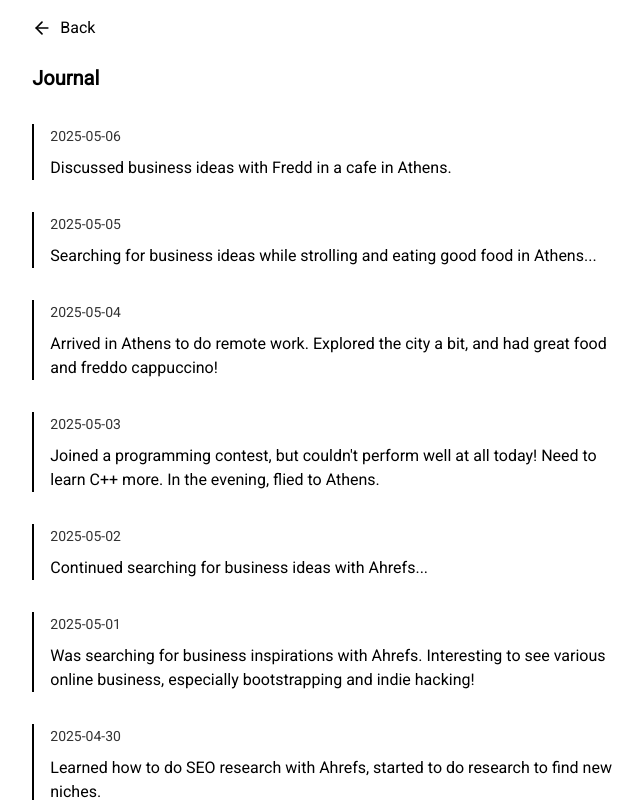
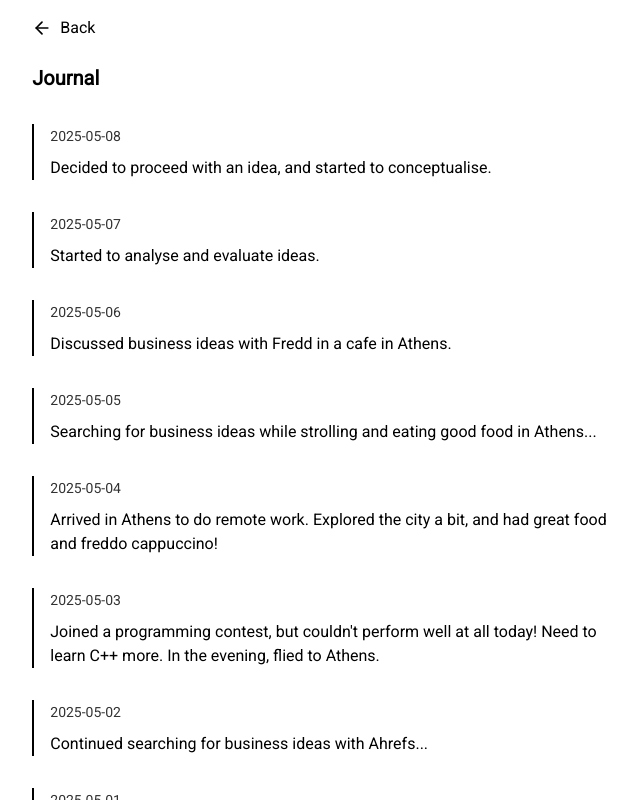
Before and after one commit to minamicode/minamicode.com, a Next.js app: page /journal in a window 1280 px wide. Shown: the top 800 px of the page, without its empty margins (309-952 px from the left). Built offline with nearby package versions, Linux system fonts and the light colour scheme.

Commit message:
Update JournalEntries.tsx

```diff
--- a/src/app/_components/JournalEntries.tsx
+++ b/src/app/_components/JournalEntries.tsx
@@ -6,6 +6,14 @@ type JournalEntry = {
 };
 
 const entries: JournalEntry[] = [
+  {
+    date: "2025-05-08",
+    text: "Decided to proceed with an idea, and started to conceptualise.",
+  },
+  {
+    date: "2025-05-07",
+    text: "Started to analyse and evaluate ideas.",
+  },
   {
     date: "2025-05-06",
     text: "Discussed business ideas with Fredd in a cafe in Athens.",
```
